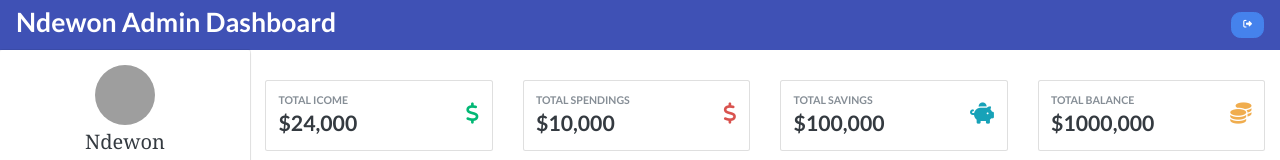
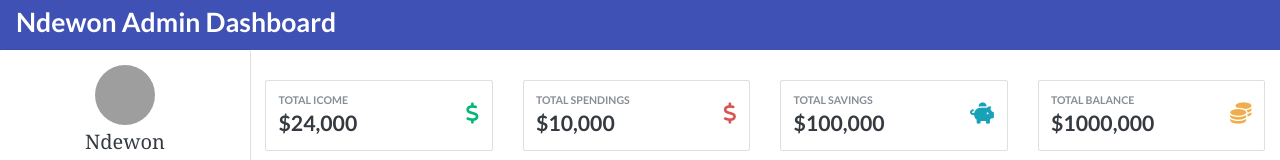
Before and after one commit to duniandewon/ndewonmoneymanager, a React (Create React App) app in the folder client/: page / in a window 1280 px wide. Shown: the top 160 px of the page. Built offline with nearby package versions, Linux system fonts and the light colour scheme; no server answers; grey boxes are pictures that could not be loaded.

Commit message:
Add logout button

```diff
--- a/client/src/layout/Header.js
+++ b/client/src/layout/Header.js
@@ -1,10 +1,11 @@
-import React, { Fragment } from 'react';
+import React, { Fragment, useContext } from 'react';
 import { Link } from 'react-router-dom';
 
-/** Bootstrap Components */
-import Button from 'react-bootstrap/Button';
+/** Auth context */
+import authContext from '../context/auth/authContext';
 
 const Header = ({ sideNav, setSideNav }) => {
+  const { logout, isAuthenticated } = useContext(authContext);
   return (
     <Fragment>
       <header className='header'>
@@ -17,9 +18,11 @@ const Header = ({ sideNav, setSideNav }) => {
         >
           <i className='fas fa-bars' />
         </div>
-        <Button variant='primary' onClick={() => alert('logged out')}>
-          <i className='fas fa-sign-out-alt' />
-        </Button>
+        {isAuthenticated && (
+          <Link className='btn btn-primary' onClick={() => logout()}>
+            <i className='fas fa-sign-out-alt' />
+          </Link>
+        )}
       </header>
     </Fragment>
   );
```
